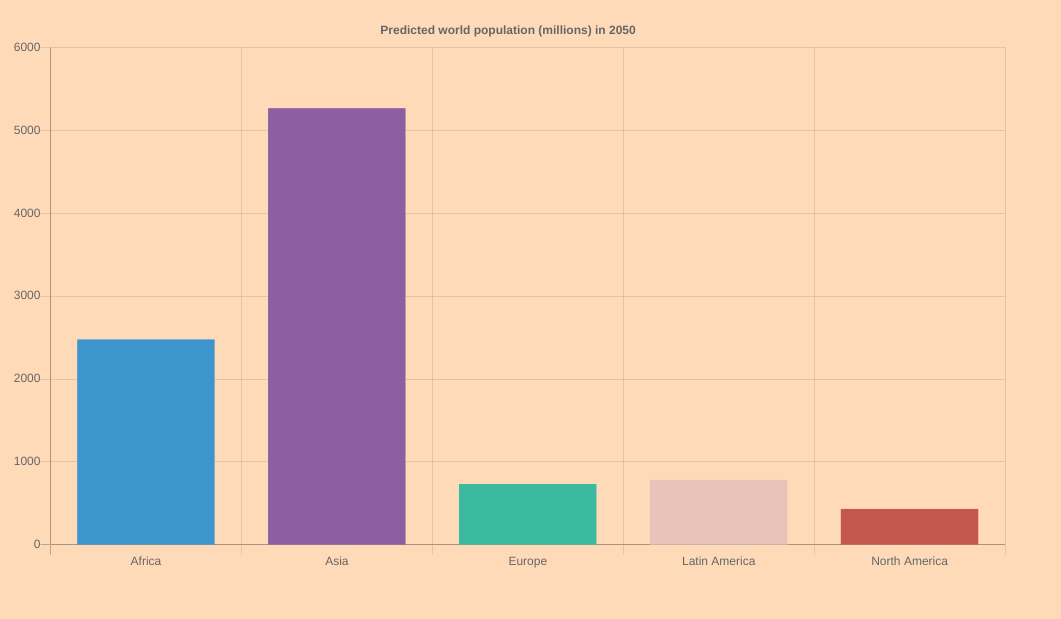
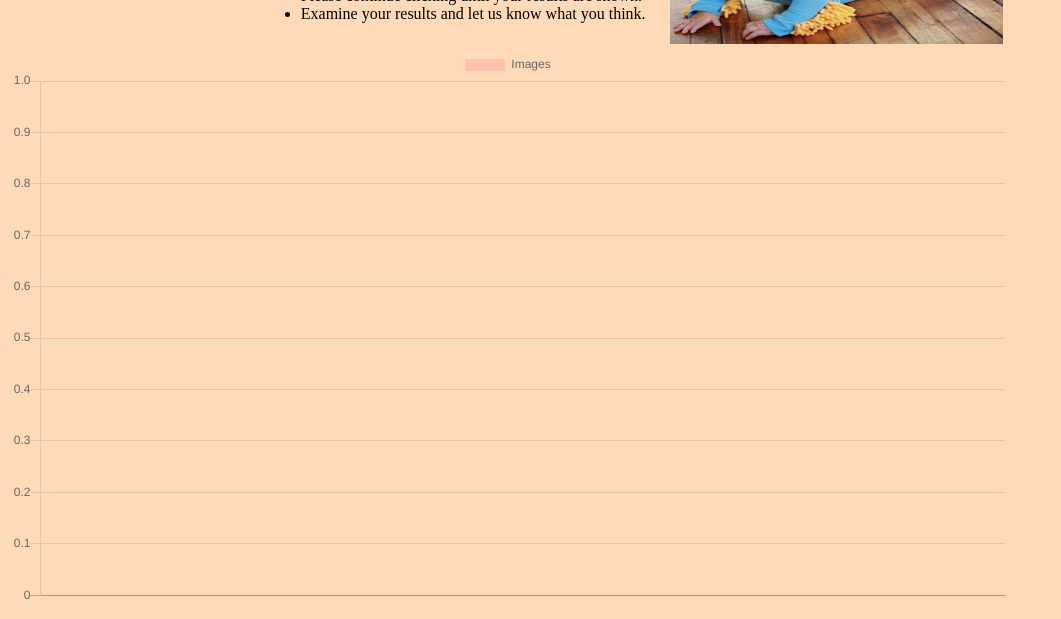
Before and after one commit to racarter1215/bus-mall, a plain HTML site: page index.html in a window 1280 px wide. Shown: the part 621-1240 px from the top of the page, without its empty margins (0-1061 px from the left). Before the commit the page ends 1204 px from the top, so only its background shows below. Drawn offline with nearby package versions, Linux system fonts and the light colour scheme.

Commit message:
fixed js graph addition

```diff
--- a/css/style.css
+++ b/css/style.css
@@ -11,21 +11,29 @@ header {
 
 header img {
     float: left;
+}
 
-}
 div#ranker {
     float: left;
 }
 
-#ranking {
+div#ranker ul {
 
 }
 
 div#VoteList img {
-    width: 150px;
+    float: right;
+    width: 100px;
     height: 150px;
+    width: 33.33%;
+    padding: 5px;
 }
 
-#userinformation {
+div#userinformation {
+    float: right;
+}
 
+div#my-canvas {
+    width: 400px;
+    height: 400px;
 }
--- a/index.html
+++ b/index.html
@@ -49,8 +49,8 @@
                 </li>
             </ul>
         </div>
-        <div>
-            <canvas id="bar-chart" width="800" height="450"></canvas>
+        <div id="chart">
+            <canvas id="my-canvas" width="800" height="450"></canvas>
         </div>
         <script src="js/app.js"></script>
     </body>
--- a/js/app.js
+++ b/js/app.js
@@ -5,6 +5,71 @@ var voteIterations = 0;
 var imageNames = [];
 var timesClicked = [];
 
+var ctx = document.getElementById('my-canvas').getContext('2d');
+var chart = new Chart(ctx, {
+  type: 'bar',
+  data: {
+    labels: [],
+    datasets: [{
+      label: 'Images',
+      data: [],
+      backgroundColor: [
+        'rgba(255, 99, 132, 0.2)',
+        'rgba(54, 162, 235, 0.2)',
+        'rgba(255, 206, 86, 0.2)',
+        'rgba(75, 192, 192, 0.2)',
+        'rgba(153, 102, 255, 0.2)',
+        'rgba(255, 159, 64, 0.2)',
+        'rgba(255, 99, 132, 0.2)',
+        'rgba(54, 162, 235, 0.2)',
+        'rgba(255, 206, 86, 0.2)',
+        'rgba(75, 192, 192, 0.2)',
+        'rgba(153, 102, 255, 0.2)',
+        'rgba(255, 159, 64, 0.2)',
+        'rgba(255, 99, 132, 0.2)',
+        'rgba(54, 162, 235, 0.2)',
+        'rgba(255, 206, 86, 0.2)',
+        'rgba(75, 192, 192, 0.2)',
+        'rgba(153, 102, 255, 0.2)',
+        'rgba(255, 159, 64, 0.2)',
+        'rgba(255, 159, 64, 0.2)',
+        'rgba(255, 159, 64, 0.2)'
+      ],
+      borderColor: [
+        'rgba(255, 99, 132, 1)',
+        'rgba(54, 162, 235, 1)',
+        'rgba(255, 206, 86, 1)',
+        'rgba(75, 192, 192, 1)',
+        'rgba(153, 102, 255, 1)',
+        'rgba(255, 159, 64, 1)',
+        'rgba(255, 99, 132, 1)',
+        'rgba(54, 162, 235, 1)',
+        'rgba(255, 206, 86, 1)',
+        'rgba(75, 192, 192, 1)',
+        'rgba(153, 102, 255, 1)',
+        'rgba(255, 159, 64, 1)',
+        'rgba(255, 99, 132, 1)',
+        'rgba(54, 162, 235, 1)',
+        'rgba(255, 206, 86, 1)',
+        'rgba(75, 192, 192, 1)',
+        'rgba(153, 102, 255, 1)',
+        'rgba(255, 159, 64, 1)',
+        'rgba(54, 162, 235, 1)',
+        'rgba(255, 206, 86, 1)'
+      ],
+      borderWidth: 0
+    }]
+  },
+  options: {
+    scales: {
+      yAxes: [{
+        ticks: {
+          beginAtZero: true
+        }
+      }]
+    }
+  }
+});
 
 function VoteImageRotator(name, imagePath) {
     this.name = name;
@@ -12,28 +77,29 @@ function VoteImageRotator(name, imagePath) {
     this.numClicked = 0;
     this.timesRendered = 0;
     allImages.push(this);
+    imageNames.push(this.name)
 }
 
-new VoteImageRotator('bag', 'img/bag.jpg');
-new VoteImageRotator('banana', 'img/banana.jpg');
-new VoteImageRotator('bathroom', 'img/bathroom.jpg');
-new VoteImageRotator('boots', 'img/boots.jpg');
-new VoteImageRotator('breakfast', 'img/breakfast.jpg');
-new VoteImageRotator('bubblegum', 'img/bubblegum.jpg');
-new VoteImageRotator('chair', 'img/chair.jpg');
-new VoteImageRotator('cthulhu', 'img/cthulhu.jpg');
-new VoteImageRotator('dog and duck', 'img/dog-duck.jpg');
-new VoteImageRotator('dragon', 'img/dragon.jpg');
-new VoteImageRotator('pen', 'img/pen.jpg');
-new VoteImageRotator('pet sweep', 'img/pet-sweep.jpg');
-new VoteImageRotator('scissors', 'img/scissors.jpg');
-new VoteImageRotator('shark', 'img/shark.jpg');
-new VoteImageRotator('sweep', 'img/sweep.png');
-new VoteImageRotator('tauntaun', 'img/tauntaun.jpg');
-new VoteImageRotator('unicorn', 'img/unicorn.jpg');
-new VoteImageRotator('usb', 'img/usb.gif');
-new VoteImageRotator('water can', 'img/water-can.jpg');
-new VoteImageRotator('wine glass', 'img/wine-glass.jpg');
+new VoteImageRotator('Bag', 'img/bag.jpg');
+new VoteImageRotator('Banana', 'img/banana.jpg');
+new VoteImageRotator('Bathroom', 'img/bathroom.jpg');
+new VoteImageRotator('Boots', 'img/boots.jpg');
+new VoteImageRotator('Breakfast', 'img/breakfast.jpg');
+new VoteImageRotator('Bubblegum', 'img/bubblegum.jpg');
+new VoteImageRotator('Chair', 'img/chair.jpg');
+new VoteImageRotator('Cthulhu', 'img/cthulhu.jpg');
+new VoteImageRotator('Dog and Duck', 'img/dog-duck.jpg');
+new VoteImageRotator('Dragon', 'img/dragon.jpg');
+new VoteImageRotator('Pen', 'img/pen.jpg');
+new VoteImageRotator('Pet Sweep', 'img/pet-sweep.jpg');
+new VoteImageRotator('Scissors', 'img/scissors.jpg');
+new VoteImageRotator('Shark', 'img/shark.jpg');
+new VoteImageRotator('Sweep', 'img/sweep.png');
+new VoteImageRotator('Tauntaun', 'img/tauntaun.jpg');
+new VoteImageRotator('Unicorn', 'img/unicorn.jpg');
+new VoteImageRotator('USB', 'img/usb.gif');
+new VoteImageRotator('Water Can', 'img/water-can.jpg');
+new VoteImageRotator('Wine Glass', 'img/wine-glass.jpg');
 // console.log(allImages);
 var img1 = document.getElementById('img1');
 var img2 = document.getElementById('img2');
@@ -82,9 +148,13 @@ function showResults() {
         rank.textContent = returnMessage;
         console.log(returnMessage);
         listEl.appendChild(rank);
-        imageNames.push(allImages[i]);
-        timesClicked.push(allImages[i]);
-        console.log(timesClicked);
+    }
+}
+
+function graphGenerator() {
+    for (var indexGraph= 0; indexGraph < allImages.length; indexGraph++) {
+        chart.data.labels.push(allImages[indexGraph].name);
+        chart.data.datasets[0].data.push(allImages[indexGraph].numClicked);
     }
 }
 
@@ -92,7 +162,7 @@ function clickHandler(event) {
     voteIterations++;
     var listEl = document.getElementById('ranking');
     listEl.innerHTML = "";
-    console.log(event);
+    // console.log(event);
     for (var i = 0; i < allImages.length; i++) {
         if (allImages[i].name === event.target.name) {
             allImages[i].numClicked++;
@@ -104,32 +174,13 @@ function clickHandler(event) {
             event = false;
             alert("That's all the votes we need. See your results and let us know what you think.");
             showResults();
-            new Chart;
+            graphGenerator();
+            chart.update();
             break;
         }
     }
 }
 
-new Chart(document.getElementById("bar-chart"), {
-    type: 'bar',
-    data: {
-      labels: ["Africa", "Asia", "Europe", "Latin America", "North America"],
-      datasets: [
-        {
-          label: "Population (millions)",
-          backgroundColor: ["#3e95cd", "#8e5ea2","#3cba9f","#e8c3b9","#c45850"],
-          data: [2478,5267,734,784,433]
-        }
-      ]
-    },
-    options: {
-      legend: { display: false },
-      title: {
-        display: true,
-        text: 'Predicted world population (millions) in 2050'
-      }
-    }
-});
 
 img1.addEventListener('click', clickHandler);
 img2.addEventListener('click', clickHandler);
```
